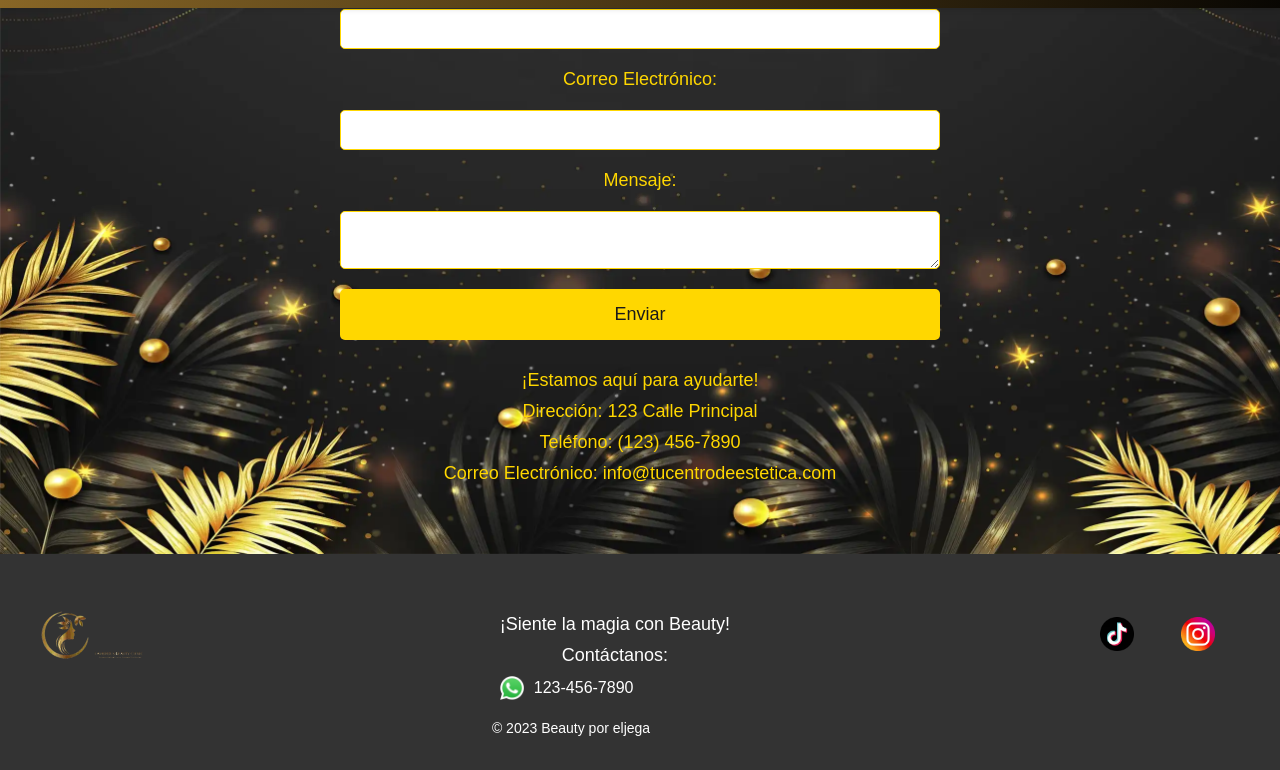
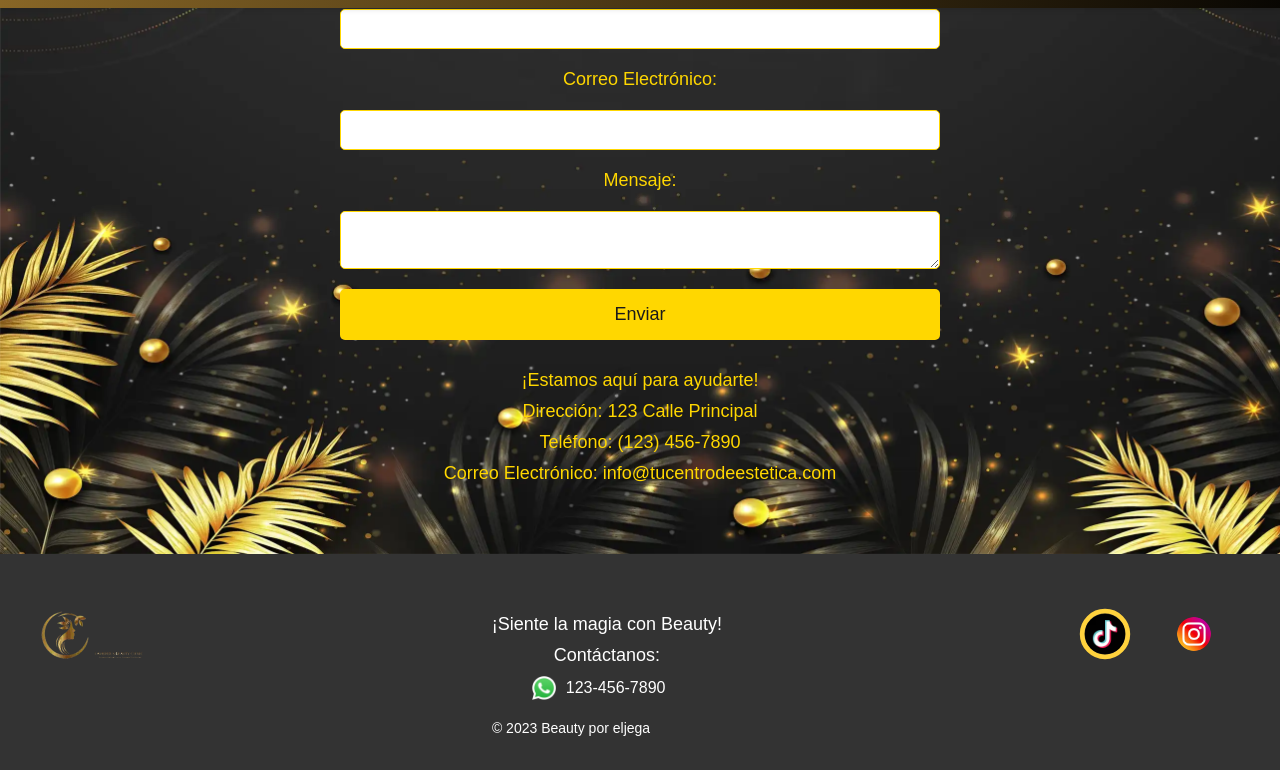
Before and after one commit to eljega/web-beuty, a plain HTML site: page index.html in a window 1280 px wide. In both pictures the pointer is over the picture 1117 px from the left and 3153 px from the top of the page. Shown: the part 2520-3290 px from the top of the page. Drawn offline with nearby package versions, Linux system fonts and the light colour scheme.

Commit message:
Update styles.css

```diff
--- a/static/css/styles.css
+++ b/static/css/styles.css
@@ -629,11 +629,18 @@ footer {
 .social-icon img {
     width: 34px; /* Ajusta el tamaño de las imágenes de redes sociales según sea necesario */
     margin-right: 10px;
+    transition: transform 0.3s, box-shadow 0.3s;
+    border: 4px solid #ffe79900;
+    border-radius: 50%;
 }
 
 
-.social-icon:hover {
+.social-icon img:hover {
     color: #ffd700; /* Cambia el color al pasar el mouse */
+    transform: scale(1.2);
+    border: 4px solid #ffd23d;
+    border-radius: 50%;
+
 }
 
 .copyright {
@@ -644,11 +651,26 @@ footer {
     margin-left: -138px;
 }
 
-a.whatsapp {
+
+
+/* Agrega estos estilos para el enlace de WhatsApp */
+.whatsapp-link {
+    text-decoration: none; /* Elimina la subraya predeterminada del enlace */
+    position: relative; /* Establece una posición relativa para los elementos secundarios */
+    transition: background-color 0.3s, color 0.3s, transform 0.3s; /* Agrega una transición suave */
     display: inline-block;
     vertical-align: middle;
     margin-right: 10px;
+    margin-left: 40px;
+
 }
+
+.whatsapp-link:hover {
+    background-color: #25d366; /* Cambia el color de fondo al pasar el mouse */
+    color: #fff; /* Cambia el color del texto al pasar el mouse */
+    transform: scale(1.05); /* Aumenta ligeramente el tamaño del texto al pasar el mouse */
+}
+
 
 /* Estilos para el pie de página en dispositivos móviles */
 @media screen and (max-width: 768px) {
@@ -676,4 +698,5 @@ a.whatsapp {
     .copyright {
         margin-top: 10px; /* Ajusta el margen superior en dispositivos móviles */
     }
+
 }
```
